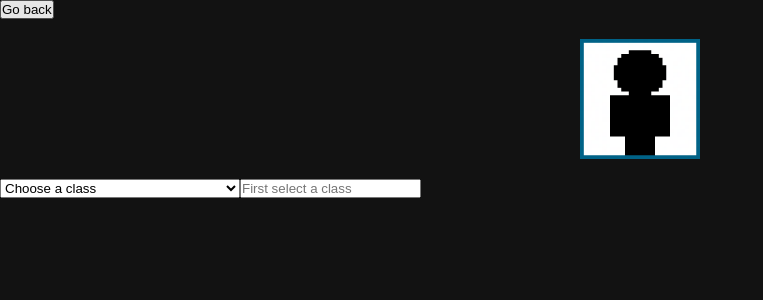
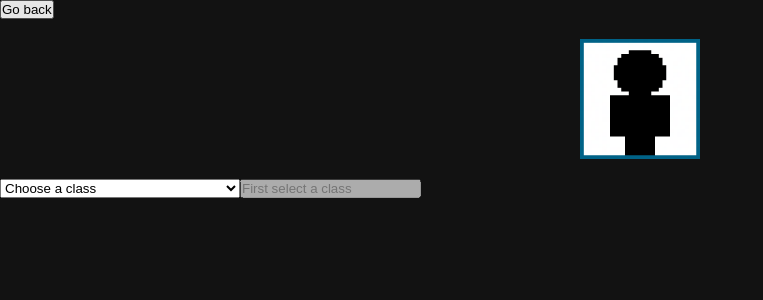
Before and after one commit to Espadv69/Character-Creator, a React (Vite) app: page / in a window 1280 px wide. Both pictures are taken after a click on the button "Create". Shown: the top 300 px of the page, without its empty margins (0-763 px from the left). Built offline with nearby package versions, Linux system fonts and the light colour scheme; a web font is replaced by a local one.

Commit message:
feat: update name input to use state and disable based on class type

```diff
--- a/src/components/Create.jsx
+++ b/src/components/Create.jsx
@@ -38,8 +38,10 @@ export const Create = ({ setActiveComponent }) => {
         <input
           type="text"
           className="input-form-create"
-          onChange=""
+          value={name}
+          onChange={(e) => setName(e.target.value)}
           placeholder={namePlaceholder()}
+          disabled={classType === 'mannequin'}
         />
       </form>
     </div>
```
